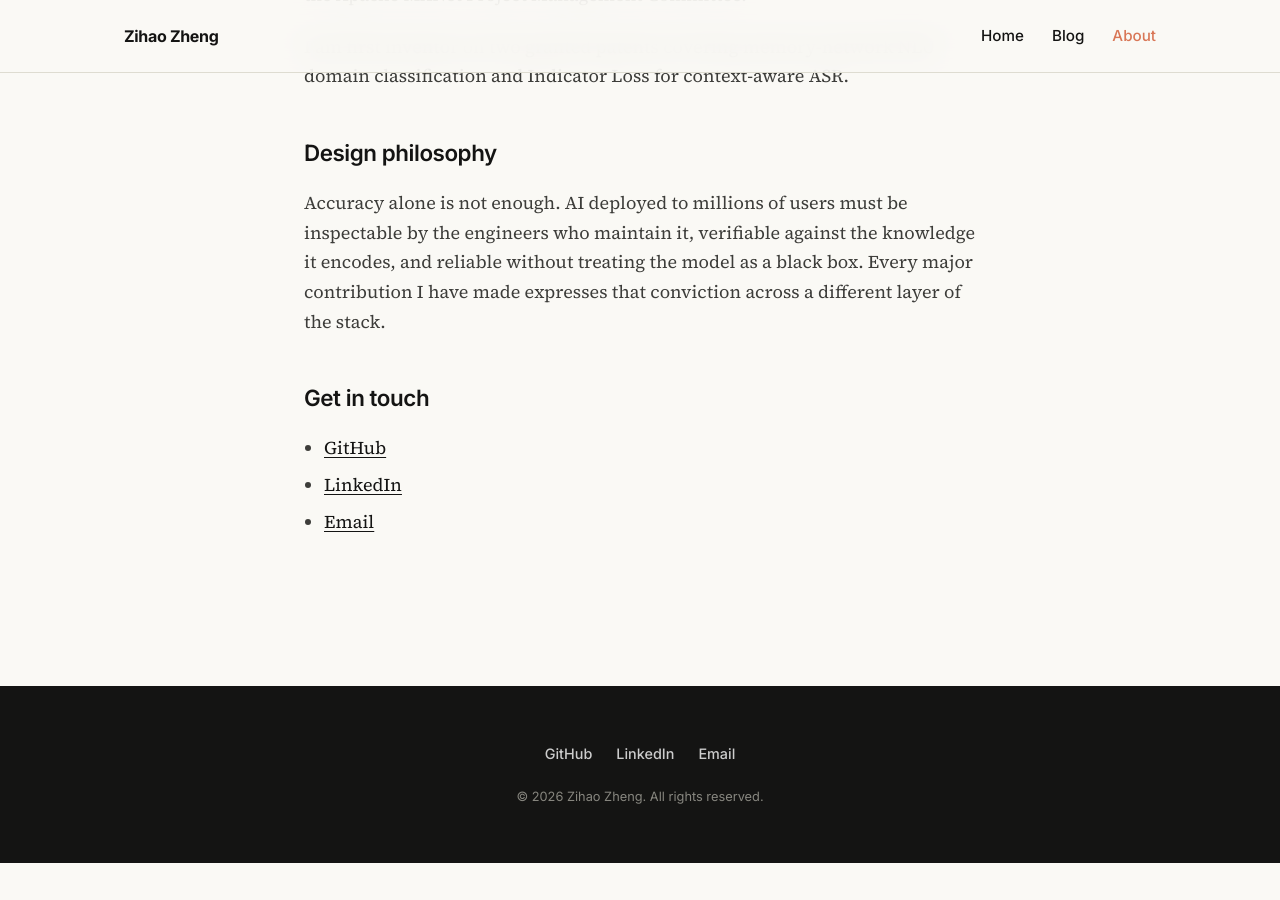
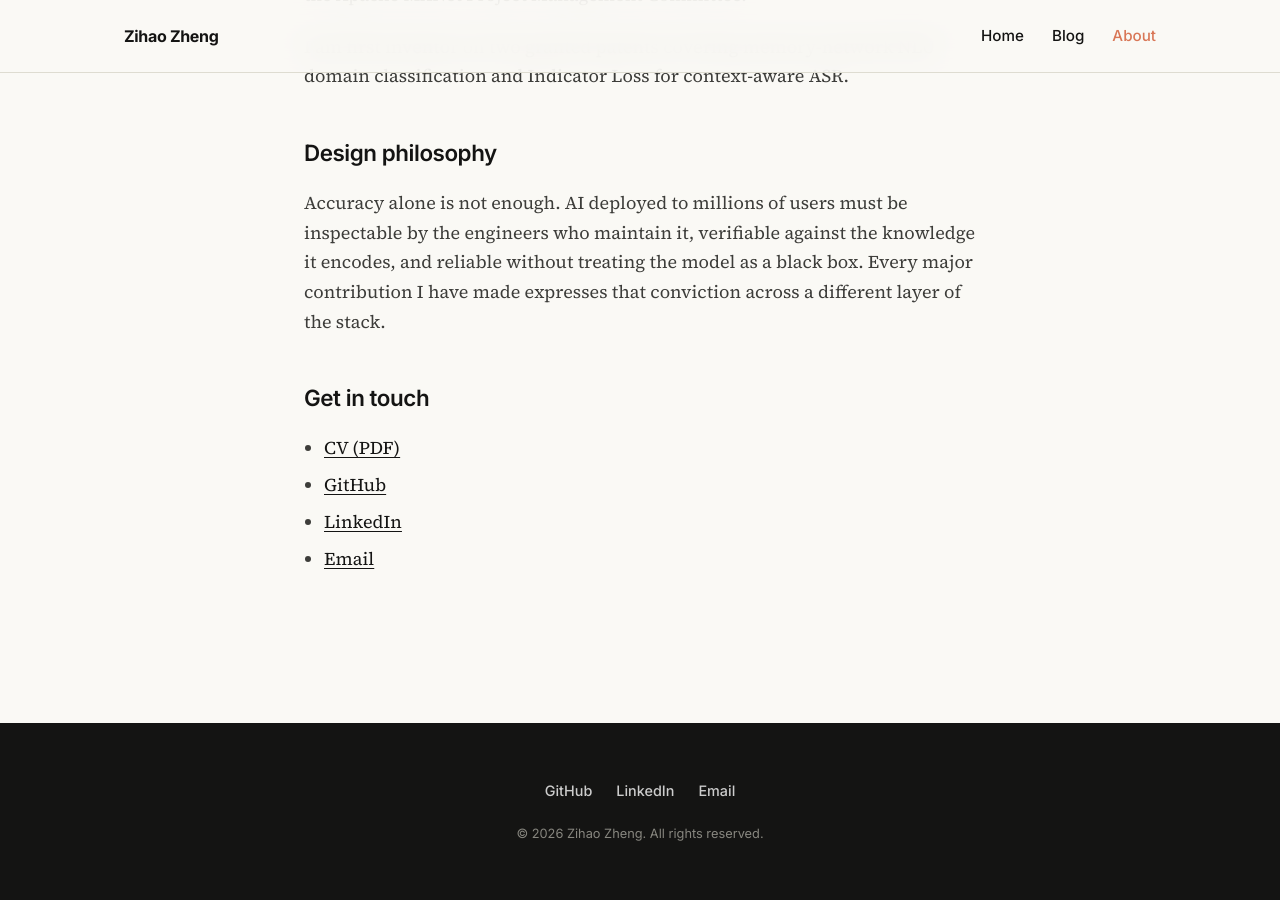
Before and after one commit to zihaolucky/zihaolucky.github.io, a Jekyll site: the page built from about.md, in a window 1280 px wide and 900 px high, scrolled down 1019 px. Built offline with Jekyll 4.4.1, drawn with Linux system fonts in a browser that asks for light colours; before the commit the page ends 1882 px from its top, so only the background shows below that.

Commit message:
Add downloadable PDF CV linked from the About page.
Co-authored-by: Cursor <cursoragent@cursor.com>

```diff
--- a/about.md
+++ b/about.md
@@ -29,6 +29,7 @@ Accuracy alone is not enough. AI deployed to millions of users must be inspectab
 
 ## Get in touch
 
+- [CV (PDF)]({{ site.baseurl }}/files/cv.pdf)
 - [GitHub](https://github.com/zihaolucky)
 - [LinkedIn](https://www.linkedin.com/in/zihaolucky)
 - [Email](mailto:zihaolucky@gmail.com)
```
Also changed, not shown: 1 other file.
